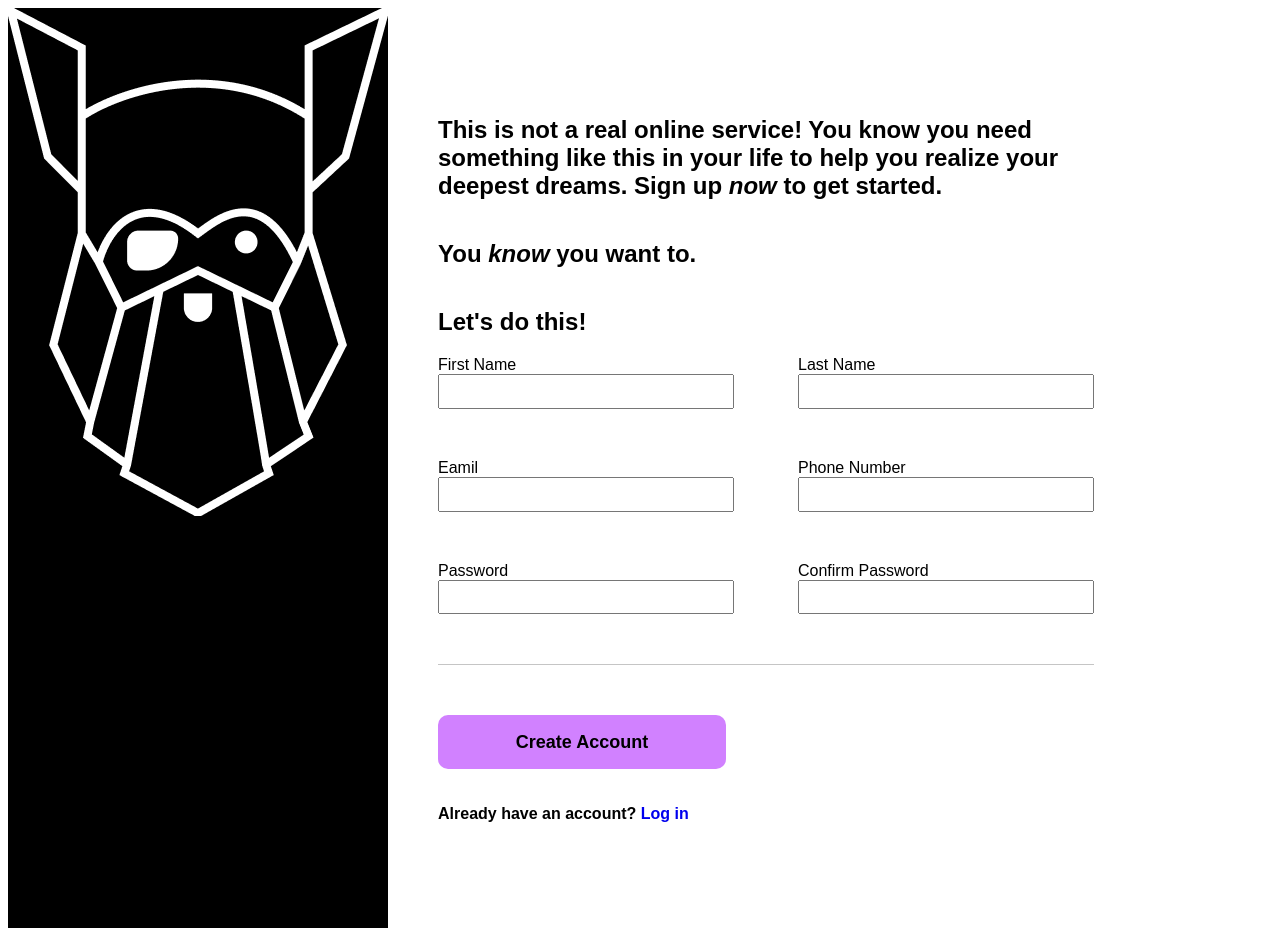
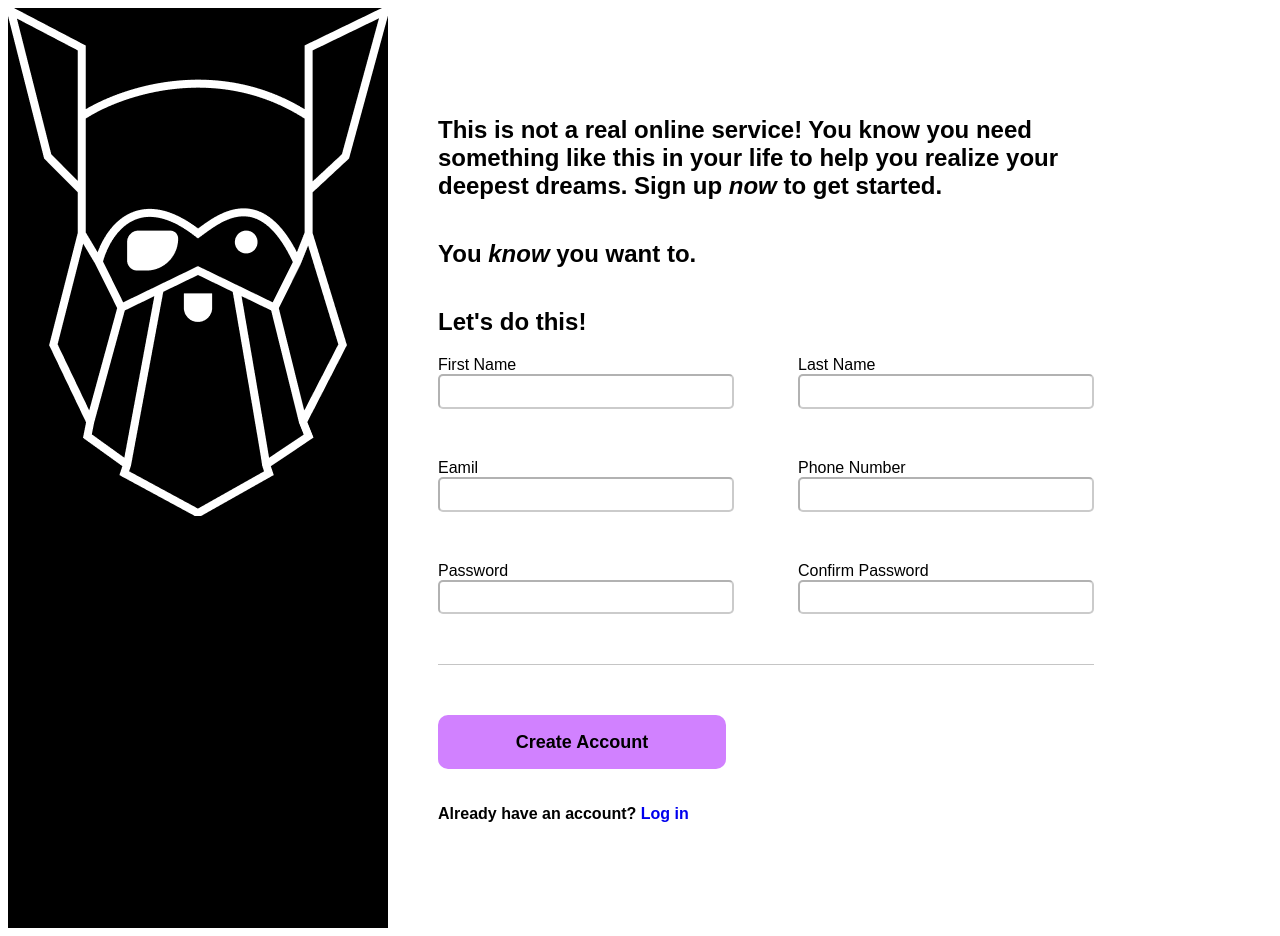
Before and after one commit to Cat1tac/Forms, a plain HTML site: page index.html in a window 1280 px wide. Drawn offline with Linux system fonts and the light colour scheme.

Commit message:
Changed input opacity

```diff
--- a/style.css
+++ b/style.css
@@ -52,6 +52,8 @@ input {
     height: 1.8em;
     width: 18em;
     font-size: 1em;
+    border-radius: 5px;
+    border-color: rgba(0, 0, 0, 0.3)
 }
 
 input:focus:valid {
```
